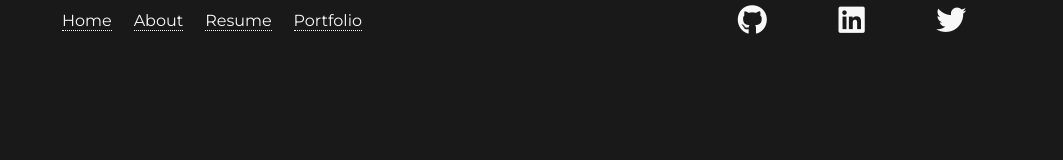
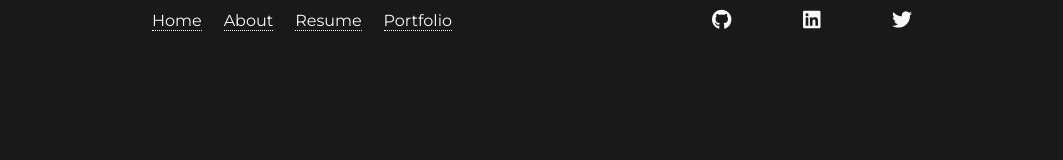
Before and after one commit to xavicodeer/portfolio, a plain HTML site: page index.html in a window 1280 px wide. Shown: the top 160 px of the page, without its empty margins (108-1171 px from the left). Drawn offline with Linux system fonts and the light colour scheme.

Commit message:
Agregue mejoras pero no son las definitivas

```diff
--- a/src/css/style.css
+++ b/src/css/style.css
@@ -30,7 +30,7 @@ html {
 	height: 5vh;
 	display: flex;
 	align-items: center;
-	justify-content: space-around;
+	justify-content: space-evenly;
 	background-color: var(--7-color);
 }
 
@@ -61,16 +61,17 @@ html {
 }
 
 .contacts {
-	width: 300px;
+	width: 200px;
 	margin: var(--fs-paragraph) 0;
 	display: flex;
-	justify-content: space-around;
+	justify-content: space-between;
 }
 
 .contacts i {
-	font-size: var(--fs-subtitle);
+	font-size: var(--fs-paragraph);
 	color: var(--3-color);
 }
+
 .contacts i:hover {
 	color: #f8f8f8ae;
 }
@@ -148,7 +149,7 @@ html {
 }
 
 .right {
-	background-image: url(../img/iso-glass.png);
+	background-image: url(https://i.postimg.cc/mgP4BMSz/iso-box.png);
 	background-position: left;
 	background-repeat: no-repeat;
 	background-size: cover;
```
